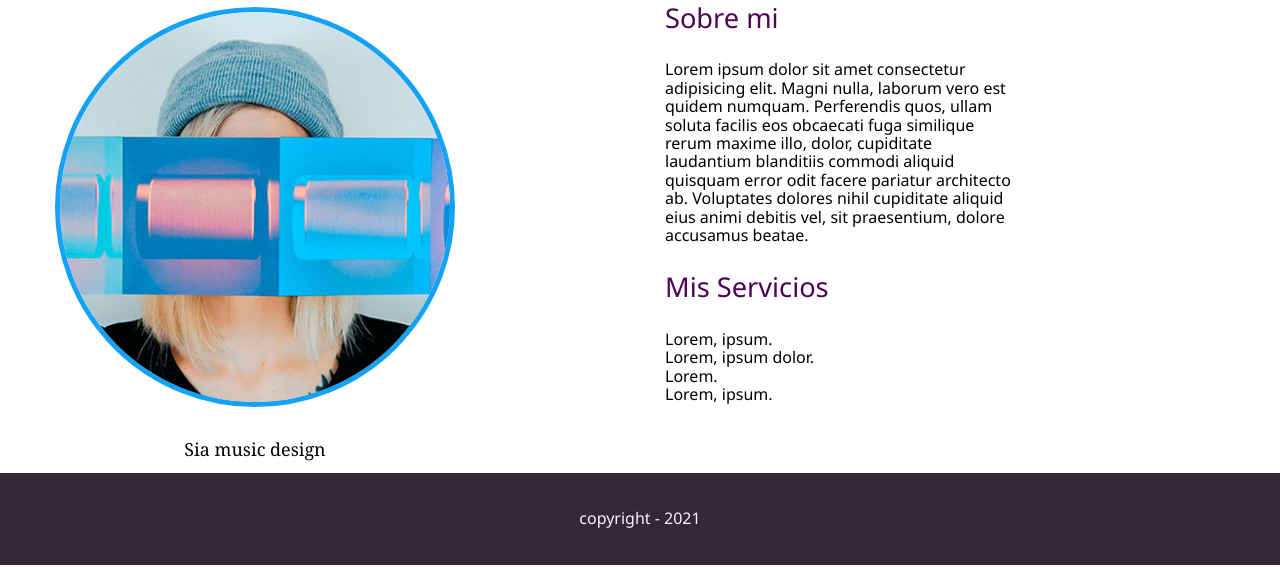
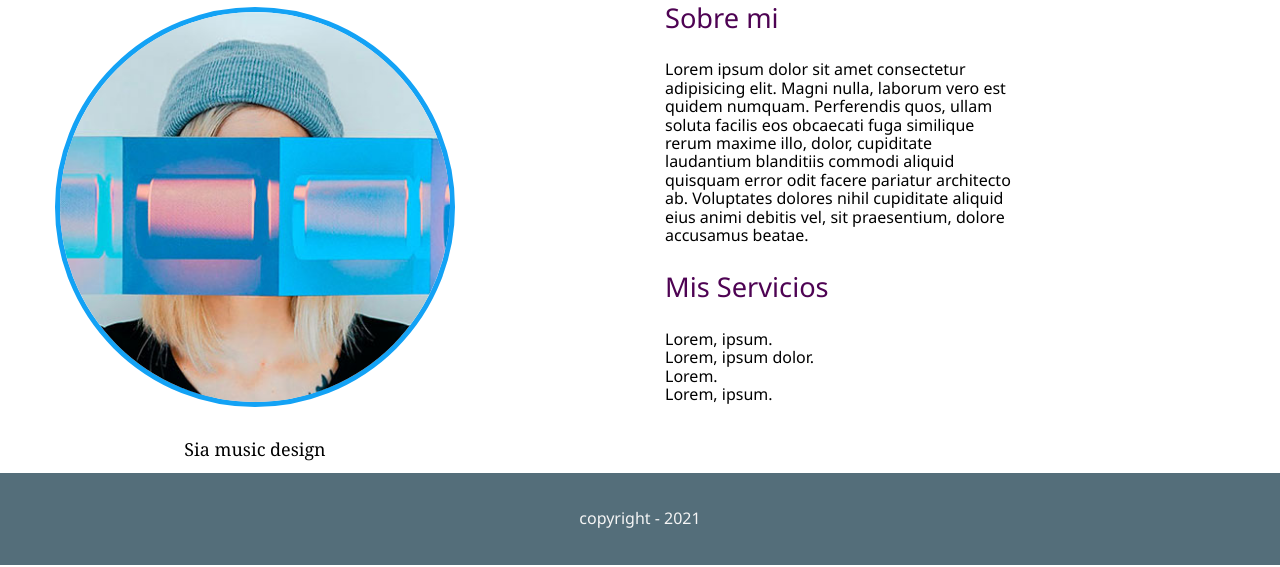
Before and after one commit to chorch76/sitio-agencia, a plain HTML site: page index.html in a window 1280 px wide. Shown: the part 233-800 px from the top of the page. Drawn offline with nearby package versions, Linux system fonts and the light colour scheme.

Commit message:
Update estilo.css

```diff
--- a/estilo.css
+++ b/estilo.css
@@ -168,8 +168,8 @@ id + tag + tag {
     transition: .3s ease-in-out;
 }
 footer{
-    background-color: rgb(49, 41, 56);
-    color: whitesmoke;
+    background-color:#546E7A;
+    color:#F5F5F5;
     text-align: center;
     padding: .5rem 0;
     width: 100%;
```
